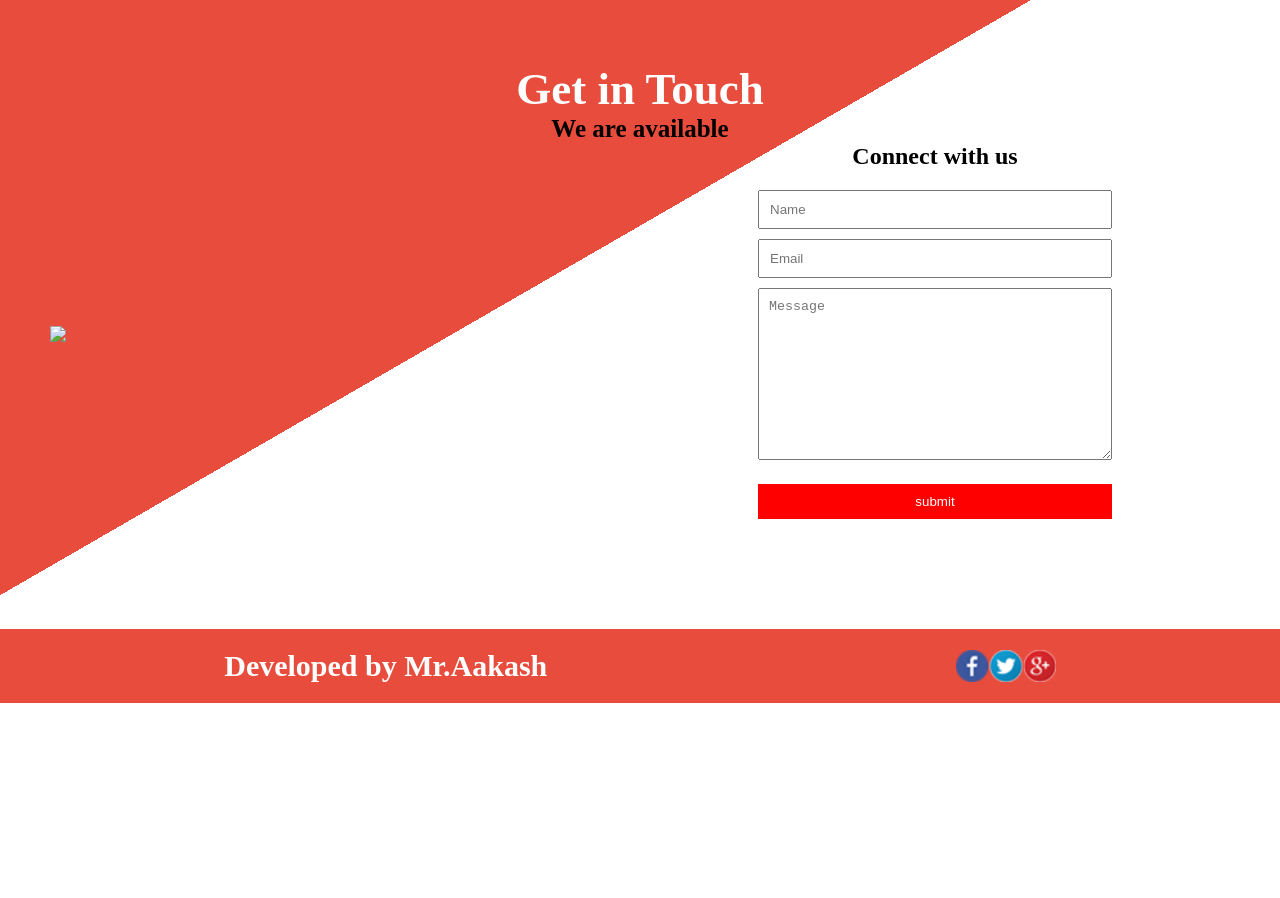
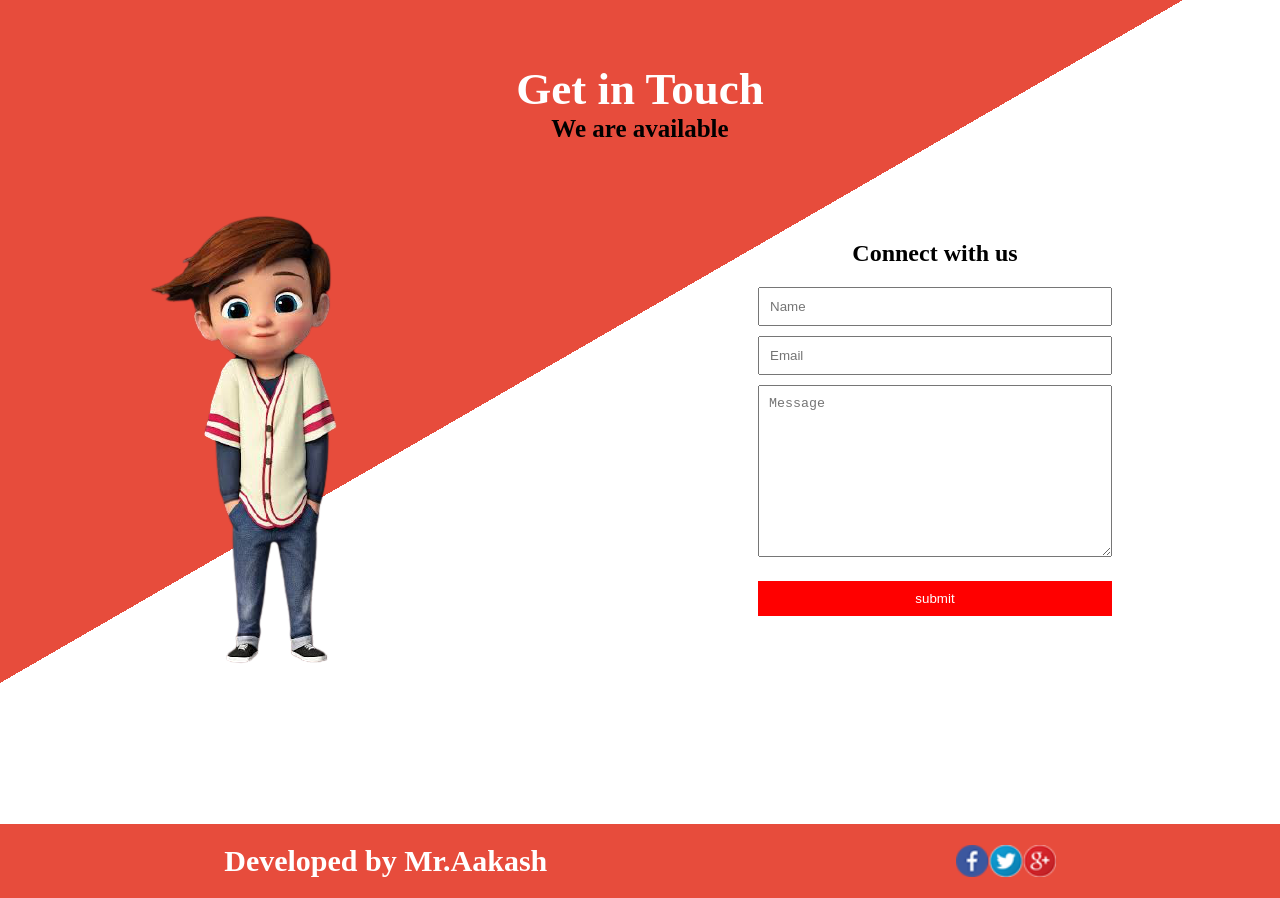
Before and after one commit to Aakashcomputers/AakashPortfolio, a plain HTML site: page index.html in a window 1280 px wide. Shown: the part 3295-4193 px from the top of the page. Before the commit the page ends 3998 px from the top, so only its background shows below. Drawn offline with nearby package versions, Linux system fonts and the light colour scheme; a script that the page names is missing; files whose address does not match are found by name.

Commit message:
Update index.html

```diff
--- a/index.html
+++ b/index.html
@@ -175,7 +175,7 @@
 		</div>
 	<div class="contact-row">
 		<div class="contact-left-col">
-			<img src="images/b3.png">
+			<img src="b3.png">
 
 		</div>
 
```
